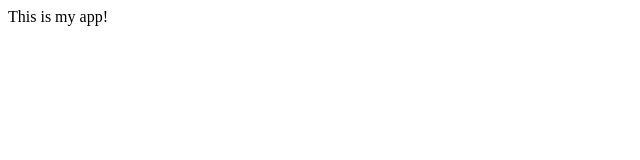
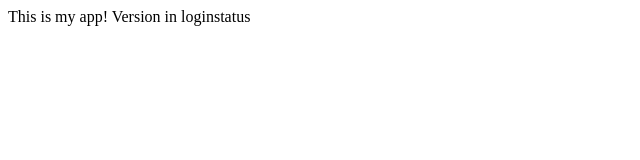
Before and after one commit to Dianac182/Myappsample, a plain HTML site: page index.html in a window 1280 px wide. Shown: the whole page, without its empty margins (0-640 px from the left). Drawn offline with Linux system fonts and the light colour scheme.

Commit message:
login form

```diff
--- a/index.html
+++ b/index.html
@@ -6,6 +6,7 @@
 
     <body>
         This is my app!
+        Version in loginstatus
     </body>
 
 </html>
```
Also changed, not shown: login.html (added, +1 -0 lines).
